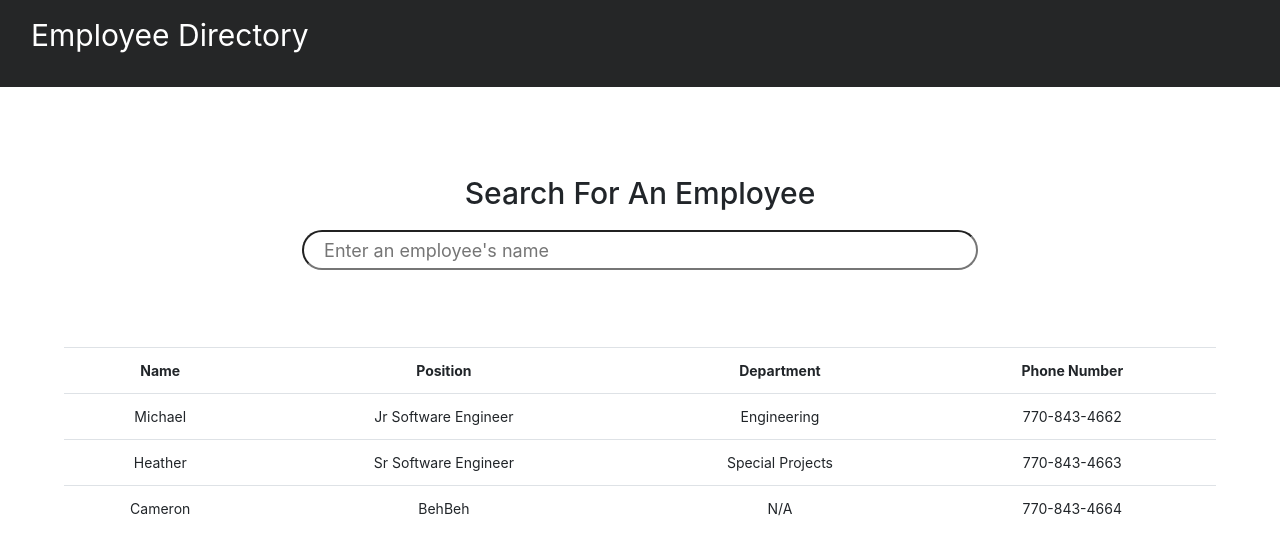
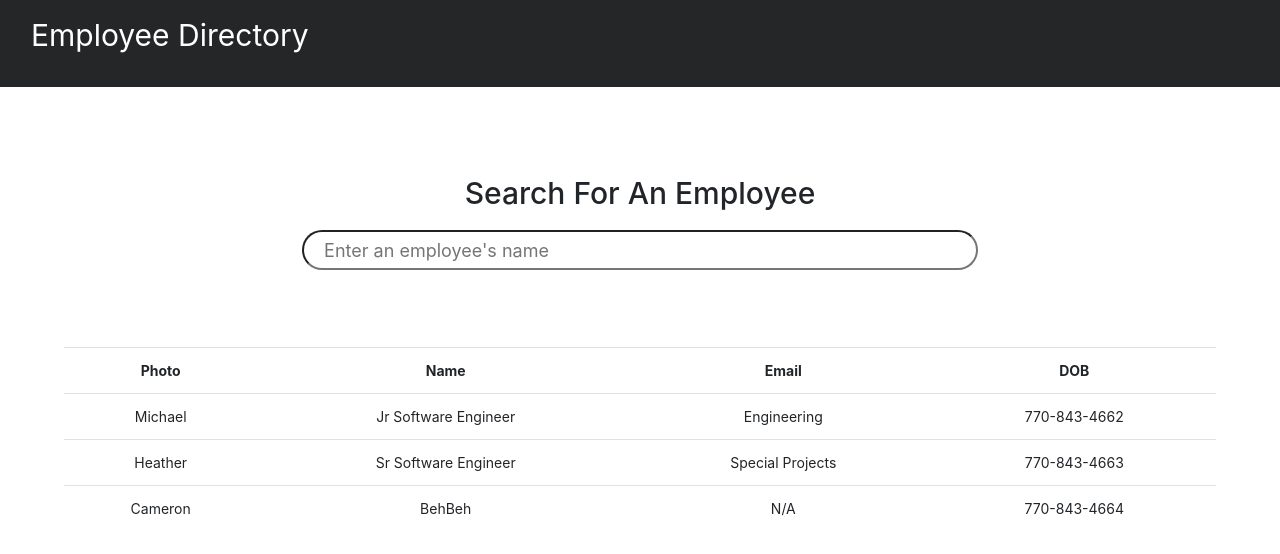
Before and after one commit to mknowlton89/employee-directory, a React (Create React App) app: page / in a window 1280 px wide. Shown: the top 554 px of the page. Built offline with nearby package versions, Linux system fonts and the light colour scheme; no server answers.

Commit message:
Got the axios call working and returning data from the random user generator

```diff
--- a/package.json
+++ b/package.json
@@ -7,6 +7,7 @@
     "@testing-library/jest-dom": "^5.12.0",
     "@testing-library/react": "^11.2.6",
     "@testing-library/user-event": "^12.8.3",
+    "axios": "^0.21.1",
     "bootstrap": "^4.6.0",
     "gh-pages": "^3.1.0",
     "react": "^17.0.2",
--- a/src/Components/EmployeeTable/EmployeeTable.js
+++ b/src/Components/EmployeeTable/EmployeeTable.js
@@ -2,14 +2,14 @@ import React from 'react';
 import './styles.css'
 
 export function EmployeeTable(props) {
-    return(
+    return (
         <div className="employeeTableContainer">
             <table className="table">
                 <tr>
+                    <th>Photo</th>
                     <th>Name</th>
-                    <th>Position</th>
-                    <th>Department</th>
-                    <th>Phone Number</th>
+                    <th>Email</th>
+                    <th>DOB</th>
                 </tr>
                 <tr>
                     <td>Michael</td>
--- a/src/Pages/Directory/Directory.js
+++ b/src/Pages/Directory/Directory.js
@@ -1,9 +1,20 @@
-import React from 'react';
+import React, { useState, useEffect } from "react";
+import API from "../../utils/API";
 import { NavBar } from '../../Components/NavBar/NavBar';
 import { EmployeeTable } from '../../Components/EmployeeTable/EmployeeTable';
 import './styles.css';
 
 export function Directory() {
+    const [userList, setUserList] = useState({})
+
+    useEffect(() => {
+        API.getEmployees()
+            .then((res) => {
+                console.log(res.data.results);
+            })
+            .catch(err => console.log(err))
+    }, []);
+
     return (
         <div>
             <NavBar />
--- /dev/null
+++ b/src/utils/API.js
@@ -0,0 +1,9 @@
+import axios from 'axios';
+
+export default {
+    getEmployees: function() {
+        return axios.get(
+            "https://randomuser.me/api/?results=100"
+        );
+    }
+};
```
Also changed, not shown: 1 other file (tests, documents, lock files or other folders).
